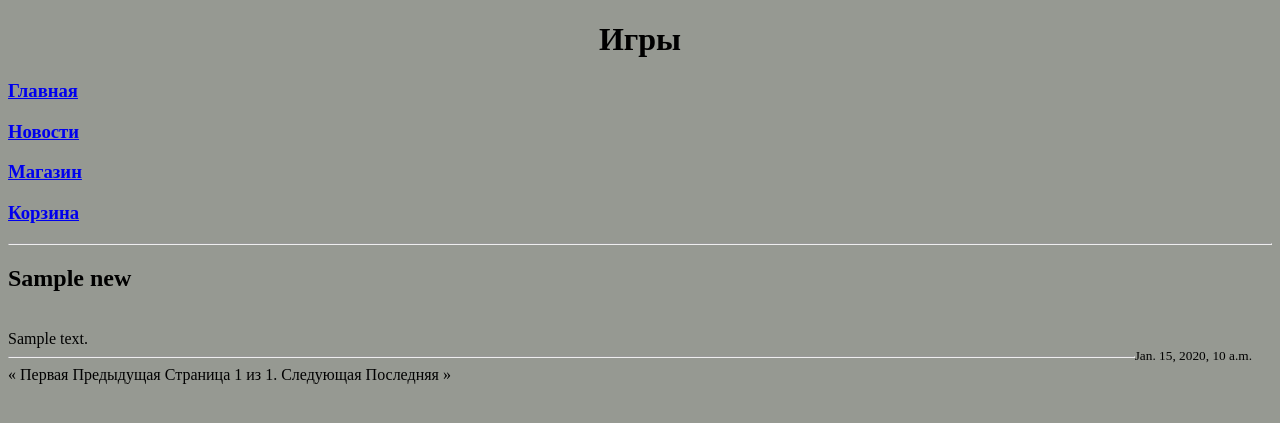
After one commit to Desten73/game_workshop, a Django app: page /platform/news/ in a window 1280 px wide. The commit adds this page. Shown: the top 423 px of the page. Run offline with Django 5.2, Linux system fonts and the light colour scheme; tables that the repository leaves empty hold one stand-in row (values such as "Sample post").

Commit message:
Paginator

```diff
--- a/game_workshop/urls.py
+++ b/game_workshop/urls.py
@@ -16,7 +16,8 @@ Including another URLconf
 """
 from django.contrib import admin
 from django.urls import path
-from task1.views import platform_page, cart_page, games_page, registration_page, registration_page_django, test
+from task1.views import (platform_page, cart_page, games_page, registration_page,
+                         registration_page_django, test, paginator_news)
 
 
 urlpatterns = [
@@ -27,4 +28,5 @@ urlpatterns = [
     # path("registration/", registration_page),
     path("registration/", registration_page_django),
     path("test/", test),
+    path("platform/news/", paginator_news),
 ]
--- a/static/style.css
+++ b/static/style.css
@@ -4,3 +4,8 @@ body {
 h1 {
     text-align: center;
 }
+
+a.disabled {
+    text-decoration: none;
+    cursor: default;
+}
--- a/task1/admin.py
+++ b/task1/admin.py
@@ -1,5 +1,7 @@
 from django.contrib import admin
-from .models import Game, Buyer
+from .models import Game, Buyer, News
+
+admin.site.register(News)
 
 
 # Register your models here.
--- a/task1/forms.py
+++ b/task1/forms.py
@@ -3,6 +3,6 @@ from django import forms
 
 class RegistrationForm(forms.Form):
     username = forms.CharField(max_length=20, label="Введите ваше имя:")
-    password = forms.CharField(label="Введите ваш пароль:")
-    repeat_password = forms.CharField(label="Повторите ваш пароль:")
+    password = forms.CharField(widget=forms.PasswordInput(), label="Введите ваш пароль:", min_length=8)
+    repeat_password = forms.CharField(widget=forms.PasswordInput(), label="Повторите ваш пароль:", min_length=8)
     age = forms.IntegerField(label="Введите ваш возраст:")
--- a/task1/models.py
+++ b/task1/models.py
@@ -21,3 +21,9 @@ class Game(models.Model):
 
     def __str__(self):
         return self.title
+
+
+class News(models.Model):
+    title = models.CharField(max_length=30)
+    content = models.TextField()
+    date = models.DateTimeField(auto_now_add=True)
--- a/task1/views.py
+++ b/task1/views.py
@@ -1,7 +1,8 @@
 from django.shortcuts import render
 from django.shortcuts import HttpResponse
+from django.core.paginator import Paginator
 from .forms import RegistrationForm
-from .models import Game, Buyer
+from .models import Game, Buyer, News
 
 
 # Create your views here.
@@ -51,7 +52,7 @@ def registration_page_django(request):
     else:
         form = RegistrationForm()
     info["form"] = form
-    return render(request, "registration_page.html", info)
+    return render(request, "registration_page_django.html", info)
 
 
 def test(request):
@@ -74,3 +75,11 @@ def games_page(request):
 
 def cart_page(request):
     return render(request, "cart.html")
+
+
+def paginator_news(request):
+    news = News.objects.all().order_by("-date")
+    paginator = Paginator(news, 3)
+    page_number = request.GET.get("page")
+    news_obj = paginator.get_page(page_number)
+    return render(request, "news.html", {"news": news_obj})
--- a/templates/menu.html
+++ b/templates/menu.html
@@ -12,6 +12,7 @@
 <body>
  {% block menu %}
     <h3><a href="/platform">Главная</a></h3>
+    <h3><a href="/platform/news">Новости</a></h3>
     <h3><a href="/games">Магазин</a></h3>
     <h3><a href="/cart">Корзина</a></h3>
  {% endblock%}
--- /dev/null
+++ b/templates/news.html
@@ -0,0 +1,36 @@
+{% extends "menu.html" %}
+{% block pagename %}<h1>Игры</h1>{% endblock %}
+{% block menu %}{{ block.super }}{% endblock %}
+{% block content %}
+    <hr>
+    {% for new in news %}
+        <h2>{{ new.title }}</h2>
+        <br>
+        {{ new.content }}
+        <br>
+        <small style="float: right; margin-right: 20px;">{{ new.date }}</small>
+        <hr>
+    {% endfor %}
+
+    <div class="pagination">
+        <span class="step-links">
+            <a {% if not news.has_previous %} class="disabled" {% else %} href="?page=1"{% endif %}> &laquo; Первая</a>
+            <a {% if not news.has_previous %} class="disabled" {% else %} href="?page={{ news.previous_page_number }}"{% endif %}>Предыдущая</a>
+
+
+            {% if news %}
+                <span class="current">
+                    Страница {{ news.number }} из {{ news.paginator.num_pages }}.
+                </span>
+            {% else %}
+                <span class="current">
+                    Новостей пока нет...
+                </span>
+            {% endif %}
+
+            <a {% if not news.has_next %} class="disabled" {% else %} href="?page={{ news.next_page_number }}"{% endif %}>Следующая</a>
+            <a {% if not news.has_next %} class="disabled" {% else %} href="?page={{ news.paginator.num_pages }}"{% endif %}>Последняя &raquo;</a>
+
+        </span>
+    </div>
+{% endblock %}
```
Also changed, not shown: templates/registration_page_django.html (added, +19 -0 lines), task1/migrations/0002_news.py (added).
